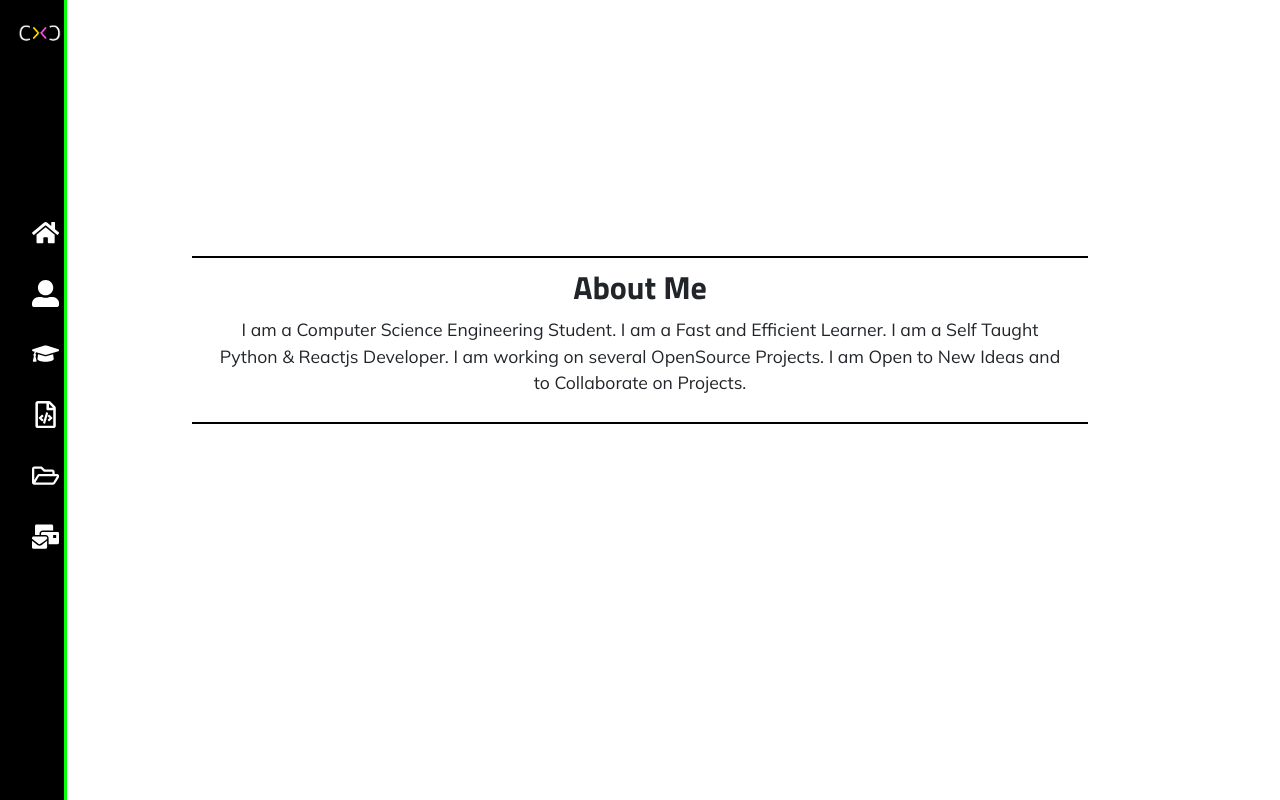
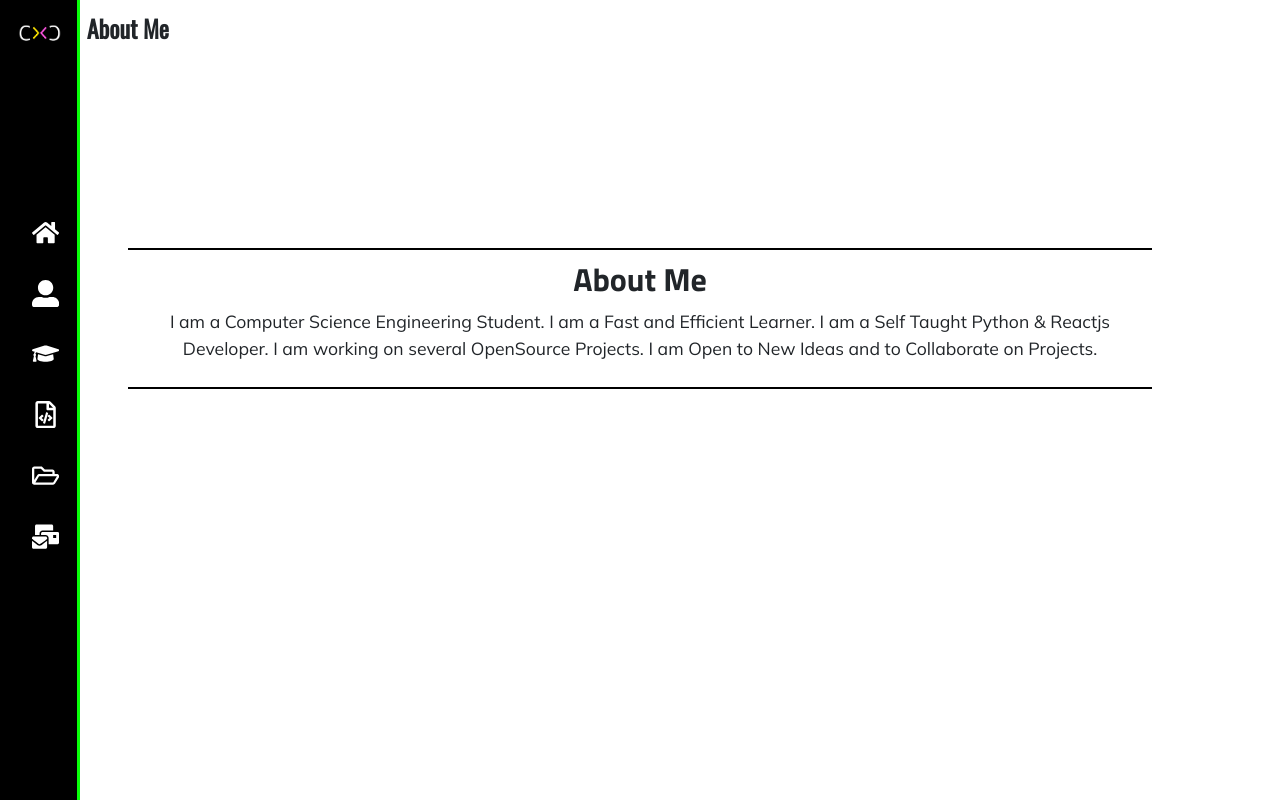
Before and after one commit to 10cyrilc/portfolio-02, a React (Create React App) app: page /#/about in a window 1280 px wide. Built offline with nearby package versions, Linux system fonts and the light colour scheme.

Commit message:
[Fixes] Minor UI fixes and Responsive edits

```diff
--- a/src/components/js/About.js
+++ b/src/components/js/About.js
@@ -5,8 +5,10 @@ import Row from 'react-bootstrap/Row';
 import Col from 'react-bootstrap/Col';
 import 'bootstrap/dist/css/bootstrap.min.css';
 
-function About(){
-    return(
+function About() {
+    return (
+        <>
+            <p className='heading'>About Me</p>
             <Container className="about">
                 <Row className="main-about" data-aos="zoom-in" data-aos-duration="2000">
                     <Col sm>
@@ -20,6 +22,7 @@ function About(){
                     </Col>
                 </Row>
             </Container>
+        </>
     )
 }
 
--- a/src/components/js/Contact.js
+++ b/src/components/js/Contact.js
@@ -29,6 +29,8 @@ function Contact() {
     }
 
     return (
+        <>
+            <p className='heading'>Contact</p>
             <Container>
                 <Row className="menu">
                     {show ? <Col className="form-col" data-aos="fade-up">
@@ -78,6 +80,7 @@ function Contact() {
                     <Social link="https://t.me/10cyrilc/" ico={<FaTelegramPlane />} />
                 </Row>
             </Container>
+        </>
     )
 }
 
--- a/src/components/js/Education.js
+++ b/src/components/js/Education.js
@@ -8,6 +8,8 @@ import '../styles/Education.css'
 
 function Education() {
     return (
+        <>
+            <p className='heading'>Education</p>
             <Container>
                 <Row>
                     <div className="main">
@@ -26,6 +28,7 @@ function Education() {
                     </div>
                 </Row>
             </Container>
+        </>
     )
 }
 
--- a/src/components/js/Frameworks.js
+++ b/src/components/js/Frameworks.js
@@ -8,20 +8,23 @@ import { Frame } from "../data/Framework.js"
 
 function Frameworks() {
     return (
+        <>
+            <p className='heading'>Known Frameworks</p>
             <Container id="contani">
                 <Row className='contai'>
-                {Frame.map((item) =>(
+                    {Frame.map((item) => (
                         <Card imag={item.imag} name={item.name} para={item.para} />
                     ))}
                 </Row>
             </Container>
+        </>
     )
 }
 
 
 function Card(props) {
     return (
-        <Col className='column-content' data-aos="flip-left">
+        <Col className='column-content' data-aos="flip-left" data-aos-duration="1000">
             <div className='card'>
                 <div className='face face1'>
                     <div className='content'>
--- a/src/components/js/Nav.js
+++ b/src/components/js/Nav.js
@@ -34,7 +34,7 @@ function Nav() {
                         <Text link="/home" text="Home" handle={() => setShow(!show)} />
                         <Text link="/about" text="About" handle={() => setShow(!show)} />
                         <Text link="/education" text="Education" handle={() => setShow(!show)} />
-                        <Text link="/frameworks" text="Codes" handle={() => setShow(!show)} />
+                        <Text link="/frameworks" text="Frameworks" handle={() => setShow(!show)} />
                         <Text link="/projects" text="Projects & Services" handle={() => setShow(!show)} />
                         <Text link="/contact" text="Contact" handle={() => setShow(!show)} />
                     </ul>
--- a/src/components/js/Projects.js
+++ b/src/components/js/Projects.js
@@ -9,7 +9,8 @@ import { Work } from "../data/Projects.js"
 
 function Projects() {
     return (
-
+        <>
+            <p className='heading'>Projects Done</p>
             <Container id="container">
                 <Row className='containe'>
                     {Work.map((item) => (
@@ -17,6 +18,7 @@ function Projects() {
                     ))}
                 </Row>
             </Container>
+        </>
     )
 
 }
@@ -29,13 +31,13 @@ function Cards(props) {
                 <h3>{props.name}</h3>
                 <p>{props.para}</p>
                 <>
-                {props.codeT?
+                    {props.codeT ?
                         <>
                             <a href={props.code} target="_blank" rel="noopener noreferrer">Source Code</a><br />
-                </>:null
+                        </> : null
                     }
-                {props.demoT?
-                <a href={props.demo} target="_blank" rel="noopener noreferrer">Demo</a>:null
+                    {props.demoT ?
+                        <a href={props.demo} target="_blank" rel="noopener noreferrer">Demo</a> : null
                     }
                 </>
             </div>
--- a/src/components/styles/About.css
+++ b/src/components/styles/About.css
@@ -2,9 +2,9 @@
 @import url('https://fonts.googleapis.com/css2?family=Mulish&display=swap');
 
 .about{
-    height: 100vh;
-    width: 70%;
-    padding-top: 20%;
+    height: 60vh;
+    width: 80%;
+    margin-top: 15%;
 }
 
 .about .main-about{
@@ -32,6 +32,12 @@
 
 }
 
+@media(max-width: 500px){
+    .about{
+        margin-top: 30%;
+    }
+}
+
 @keyframes rotate{
     25%{
         transform: rotate(90deg) scale(.25);;
--- a/src/components/styles/Contact.css
+++ b/src/components/styles/Contact.css
@@ -7,6 +7,7 @@
     align-items: center;
     justify-content: center;
     margin-left: 15%;
+    margin-top: -50px;
 }
 .menu .form-col .btn-sub{
     display: flex;
--- a/src/components/styles/Education.css
+++ b/src/components/styles/Education.css
@@ -6,7 +6,7 @@
 }
 
 .main{
-    margin: 20% 0 0 0;
+    margin: 15% 0 0 0;
 }
 
 .education{
@@ -79,7 +79,7 @@
         margin: 20px 0 0 -1%;
     }
     .main{
-        margin: 20% 0 0 0;
+        margin: 50% 0 0 0;
     }
 
     .institute1{
--- a/src/components/styles/Framework.css
+++ b/src/components/styles/Framework.css
@@ -4,15 +4,17 @@
 #contani{
     display: flex;
     width: 100vw;
-    height: 100vh;
+    height: 80vh;
     justify-content: space-evenly;
 }
 
 .contai{
     width:fit-content;
     position: relative;
+    height: 60vh;
     display: flex;
-    padding-top: 16%;
+    margin-top: 9%;
+    justify-items: space-around;
 }
 
 .column-content{
--- a/src/components/styles/Home.css
+++ b/src/components/styles/Home.css
@@ -1,23 +1,33 @@
 @import url('https://fonts.googleapis.com/css2?family=Maven+Pro&display=swap');
+@import url('https://fonts.googleapis.com/css2?family=Oswald&display=swap');
 
-.home{
+.heading {
+    display: block;
+    text-align: left;
+    margin-left: 6%;
+    font-family: 'Oswald', sans-serif;
+    font-size: 1.5em;
+    font-weight: 700;
+}
+
+.home {
     width: 100vw;
     height: 100vh;
 }
 
-.image{
+.image {
     display: flex;
     padding-top: 30%;
     padding-left: 5%;
 }
 
-.text{
+.text {
     display: flex;
     padding: 20% 0 0 0;
     margin-left: 5%;
 }
 
-.name{
+.name {
     margin: -5px 100px 0 0;
     font-family: 'Maven Pro', sans-serif;
     font-size: 4em;
@@ -25,31 +35,32 @@
 }
 
 
-.dev{
+.dev {
     margin: 10px 120px 20px 0;
 }
 
-.image img{
+.image img {
     border-radius: 10%;
 
     margin-right: 100px;
     z-index: 1;
 }
 
-.social{
+.social {
     text-align: center;
 }
-.social a{
+
+.social a {
     font-size: 1.8em;
     color: #fa2538;
     transition: 500ms color;
 }
 
-.social a:hover{
+.social a:hover {
     color: #fa2537;
 }
 
-.black-rect{
+.black-rect {
     position: absolute;
     width: 35%;
     height: 92%;
@@ -63,39 +74,56 @@
 }
 
 
-@media(max-width: 986px){
-    .black-rect{
+@media(max-width: 1200px) {
+    .heading{
+        margin-left: 10%;
+    }
+}
+@media(max-width: 986px) {
+
+    .black-rect {
         height: 96%;
     }
-    .name, .dev{
+
+    .name, .dev {
         margin-left: 20%
     }
-    .social{
+
+    .social {
         margin-left: 20%;
     }
 }
-@media(max-width: 900px){
-    .black-rect{
+
+@media(max-width: 900px) {
+
+    .heading {
         display: none;
     }
-    .dev{
+
+    .black-rect {
+        display: none;
+    }
+
+    .dev {
         margin: 2px 0 0 0;
         padding: 20px 0 20px 10px;
     }
 
-    .image img{
+    .image img {
         margin-left: -10px;
     }
-    .image img{
+
+    .image img {
         box-shadow: none;
     }
 }
 
-@media(max-width: 800px){
-    .home{
+@media(max-width: 800px) {
+    .home {
         margin-top: -20%;
     }
-    .name{
+
+    .name {
         margin-left: -10px;
     }
 }
--- a/src/components/styles/Nav.css
+++ b/src/components/styles/Nav.css
@@ -43,12 +43,18 @@
 }
 
 
+@media (max-width: 1370px) {
+    .navigation{
+        width: 6vw;
+    }
+}
 @media (max-width: 1200px) {
     .navigation{
         width: 8vw;
     }
 }
 @media (max-width: 900px) {
+
     .navigation{
         display: none;
     }
@@ -56,7 +62,7 @@
     .mob-navigation{
         display: flex;
         z-index: 9;
-        width: 100vh;
+        width: 95vw;
     }
 
     .mob-navigation .black-text{
@@ -86,20 +92,21 @@
         position: absolute;
         width: 100vw;
         flex-direction: column;
-        height: 100vh;
+        height: 110vh;
         list-style: none;
         background: #000;
         font-size: 1.2em;
         justify-content: center;
         align-items: center;
         margin-left: 0;
+        margin-top: -50px;
         z-index: 2;
     }
     .mob-navigation .text a{
         color: #fff;
         text-decoration: none;
         font-weight: 600;
-        margin: 0 0 50px -20px;
+        margin: 0 0 50px 20px;
     }
 
 }
```
Lines whose indentation alone changed are shown as unchanged.
